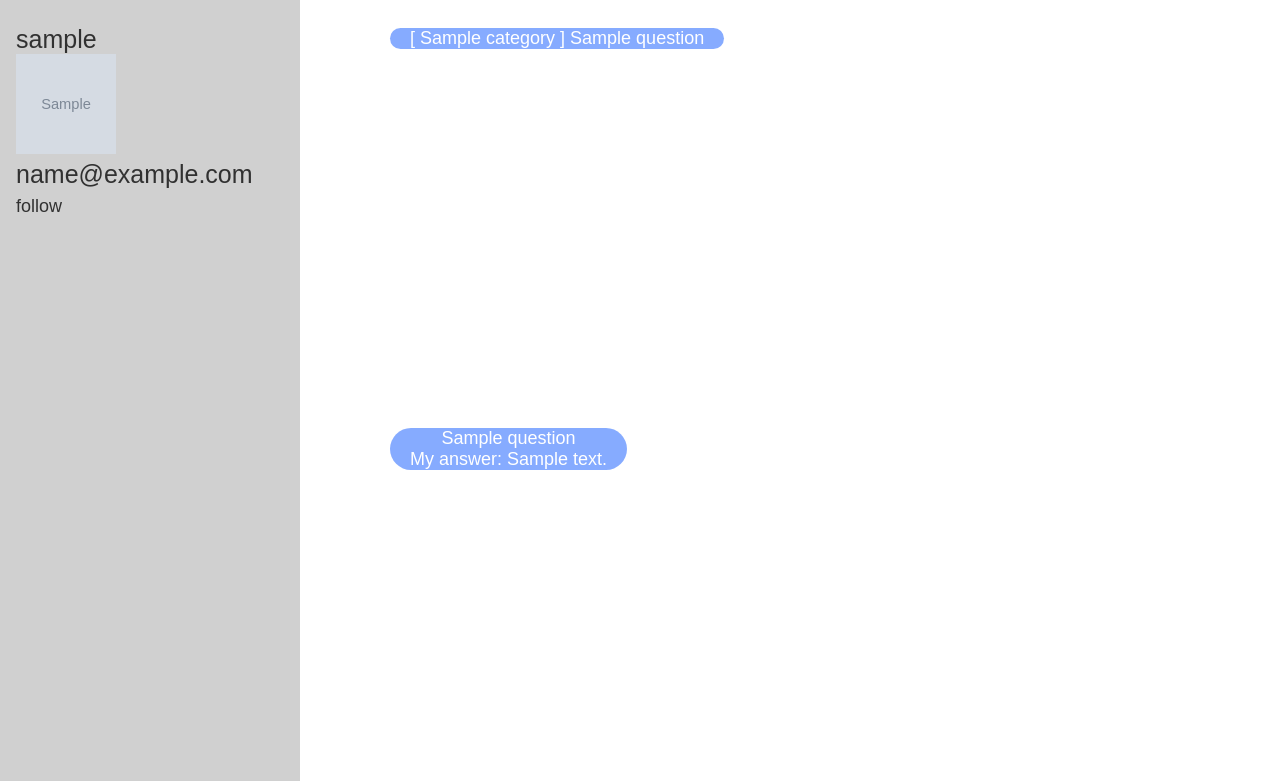
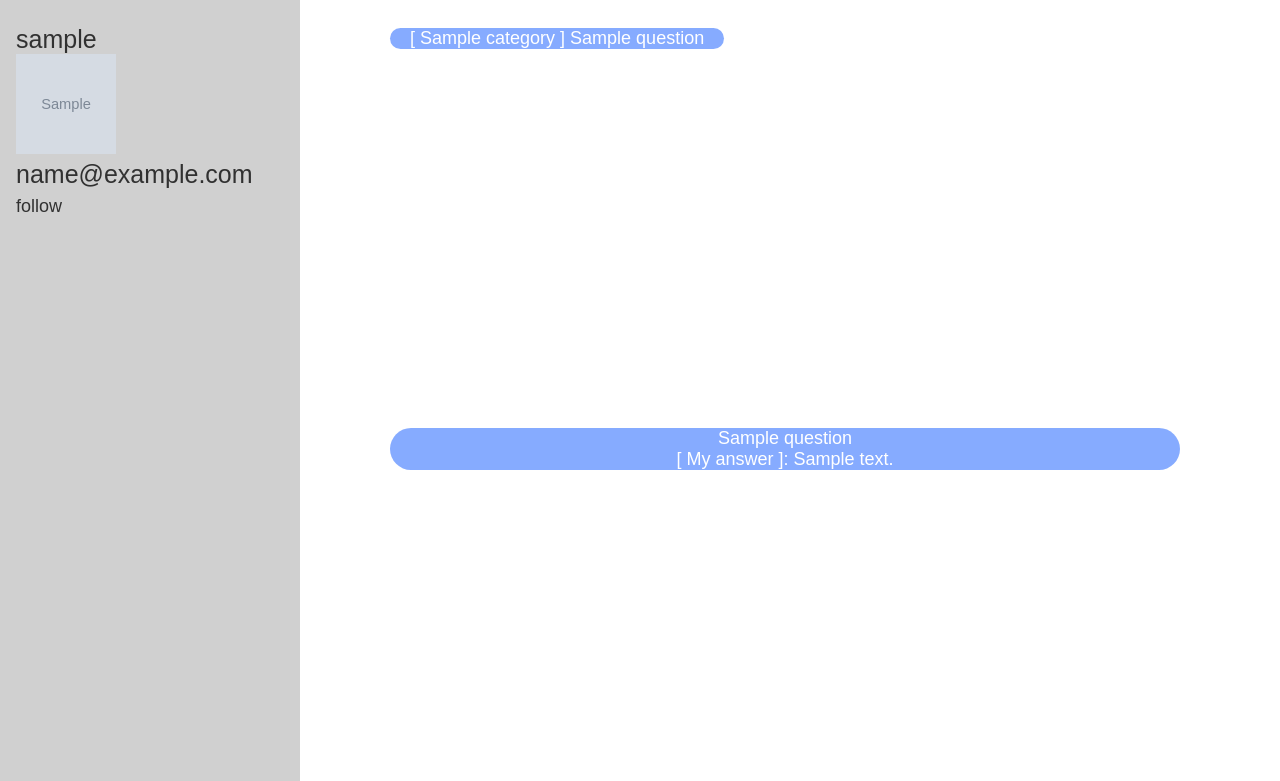
Before and after one commit to yangh567/WAD, a Django app: page /user_profile_detail/1/ in a window 1280 px wide. Shown: the part 106-887 px from the top of the page. Run offline with Django 3.2, Linux system fonts and the light colour scheme; tables that the repository leaves empty hold one stand-in row (values such as "Sample post"); grey boxes marked "Sample" are stand-in pictures.

Commit message:
Update CSS for user Profile

```diff
--- a/static/css/question.css
+++ b/static/css/question.css
@@ -52,7 +52,7 @@
     padding-left: 20px;
     padding-right: 20px;
     border-radius: 25px;
-    text-align: left;
+    text-align: right;
     background: rgba(99,228,171,0.57);
     font-size: medium;
 }
--- a/static/css/user_profile.css
+++ b/static/css/user_profile.css
@@ -46,17 +46,18 @@
 .my_questions {
     height: 350px;
     margin-left: 350px;
-    margin-right: 50px;
+    margin-right: 80px;
     border-color: #313131;
     overflow: auto;
 }
 
 .my_answers {
     margin-left: 350px;
-    margin-right: 50px;
+    margin-right: 80px;
+    padding-right: 20px;
     border-color: #313131;
     height: 350px;
-    overflow: auto;
+    overflow: scroll;
 }
 
 .all_follower_list {
@@ -79,9 +80,22 @@
     border-radius: 25px;
     margin-top: 13px;
     color: white;
-    margin-right: 50px;
+    margin-right: 0;
     height: auto;
     width: max-content;
+}
+
+
+.link_answer {
+    text-align: center;
+    background-color: rgba(67, 124, 255, 0.64);
+    padding-left: 20px;
+    padding-right: 20px;
+    border-radius: 25px;
+    margin-top: 13px;
+    color: white;
+    margin-right: 0;
+    height: auto;
 }
 
 a {
--- a/templates/PostBar/user_profile_detail.html
+++ b/templates/PostBar/user_profile_detail.html
@@ -34,13 +34,11 @@
                 {% endif %}
                 {{ user.email }} <br>
 
-
-
                 <a href="{% url 'edit_user_profile' %}">Edit Profile</a> <br>
                 <a href="{% url 'following_list' user.id 1 %}">My Followings</a> <br>
-                <a href="{% url 'follower_list' user.id  1 %}">My Followers</a>
+                <a href="{% url 'follower_list' user.id 1 %}">My Followers</a>
             {% else %}
-                {{ profile_form.user.get_username }}
+                {{ profile_form.user.get_username }}<br>
                 {% if profile_form.picture %}
                     <div><img src="{{ profile_form.picture.url }} " alt="no picture" width="100" height="100"></div>
                 {% endif %}
@@ -79,9 +77,10 @@
         {% if profile_form.user.answers.all %}
             {% for answer in profile_form.user.answers.all %}
                 <li>
-                    <p class="link">
+                    <p class="link_answer">
                         <a href="{% url 'answer_detail' answer.id %}">{{ answer.question.title }} <br>
-                            My answer: {{ answer.content }}</a>
+                            <span class="my_answers_content">[ My answer ]: {{ answer.content }}</span>
+                        </a>
                     </p>
                 </li>
             {% endfor %}
```
Also changed, not shown: templates/PostBar/question_detail.html (+6 -7 lines).
